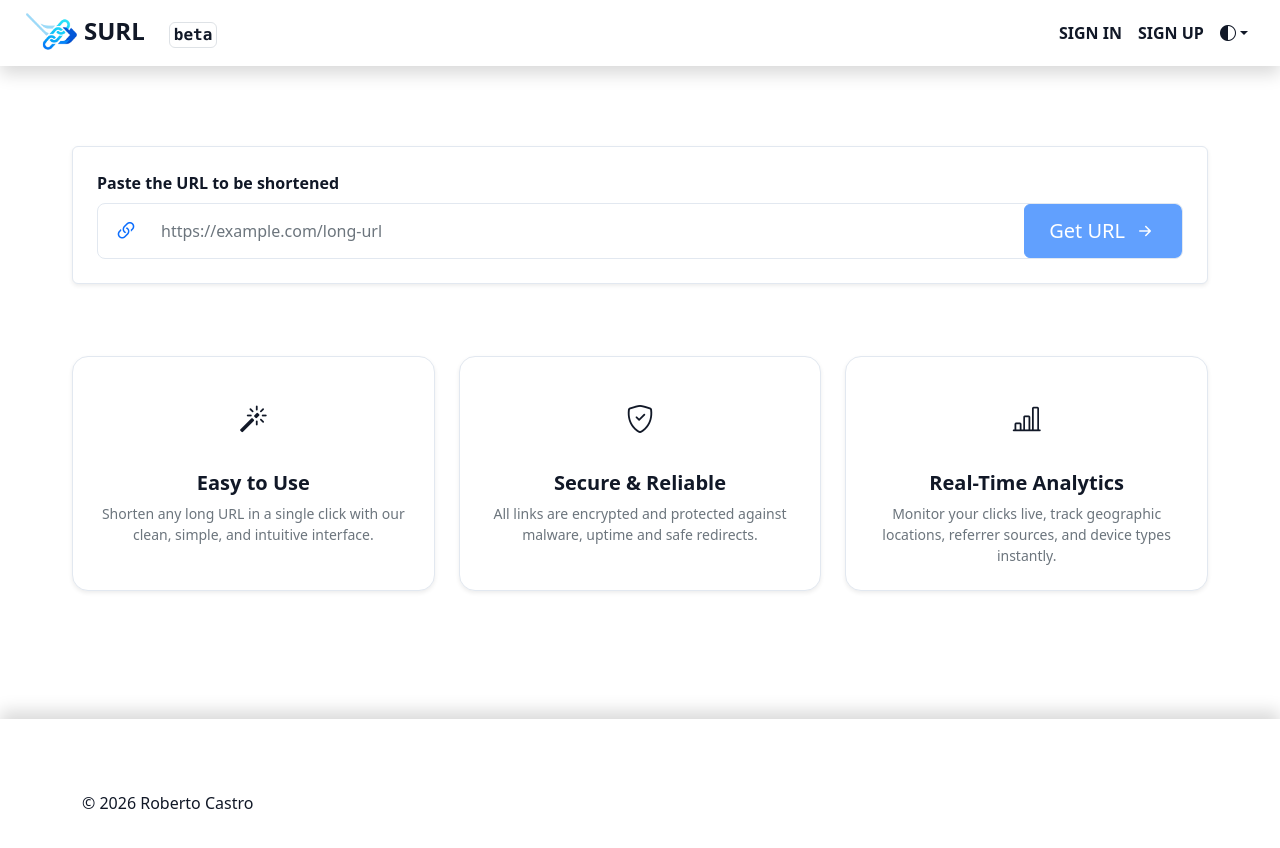
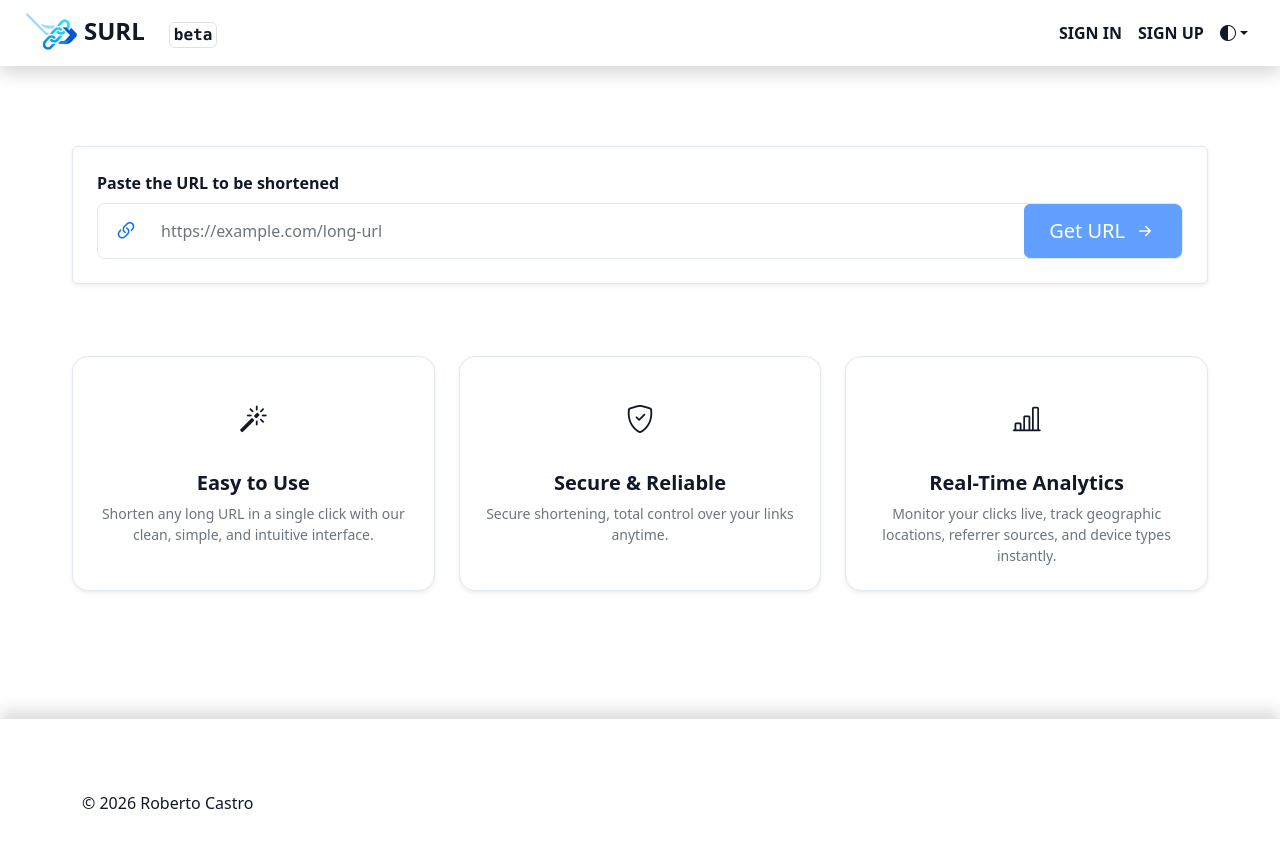
Before and after one commit to rober2415/short-url, an Angular app in the folder frontend/: page / in a window 1280 px wide. Shown: the top 848 px of the page. Built offline with nearby package versions, Linux system fonts and the light colour scheme.

Commit message:
benefits text

```diff
--- a/frontend/src/app/features/shortener/components/benefits/benefits.component.html
+++ b/frontend/src/app/features/shortener/components/benefits/benefits.component.html
@@ -16,8 +16,7 @@
                 <i class="bi bi-shield-check fs-3"></i>
             </div>
             <h5 class="fw-bold">Secure & Reliable</h5>
-            <p class="text-muted small mb-0">All links are encrypted and protected against malware, uptime and safe
-                redirects.</p>
+            <p class="text-muted small mb-0">Secure shortening, total control over your links anytime.</p>
         </div>
     </div>
 
```
